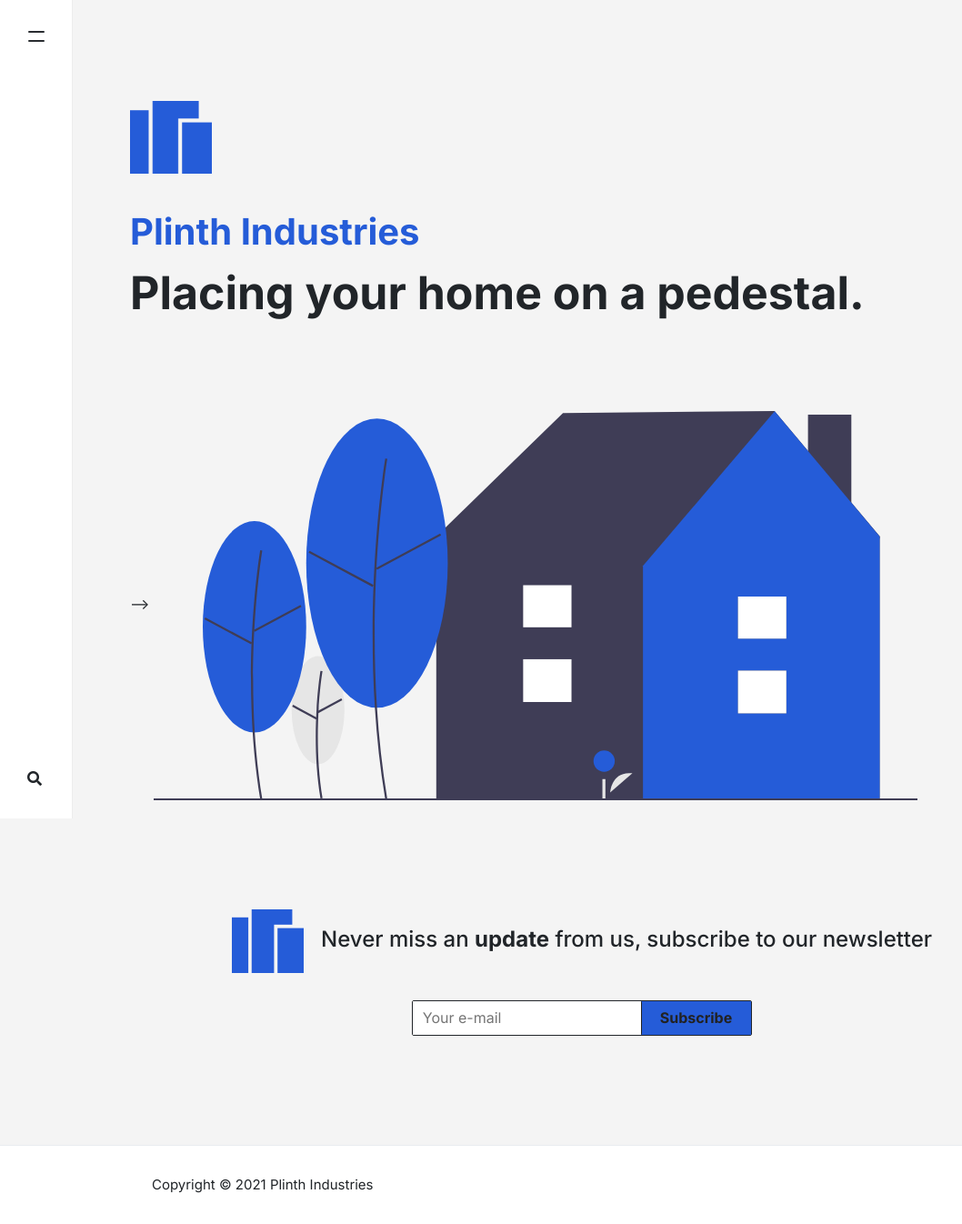
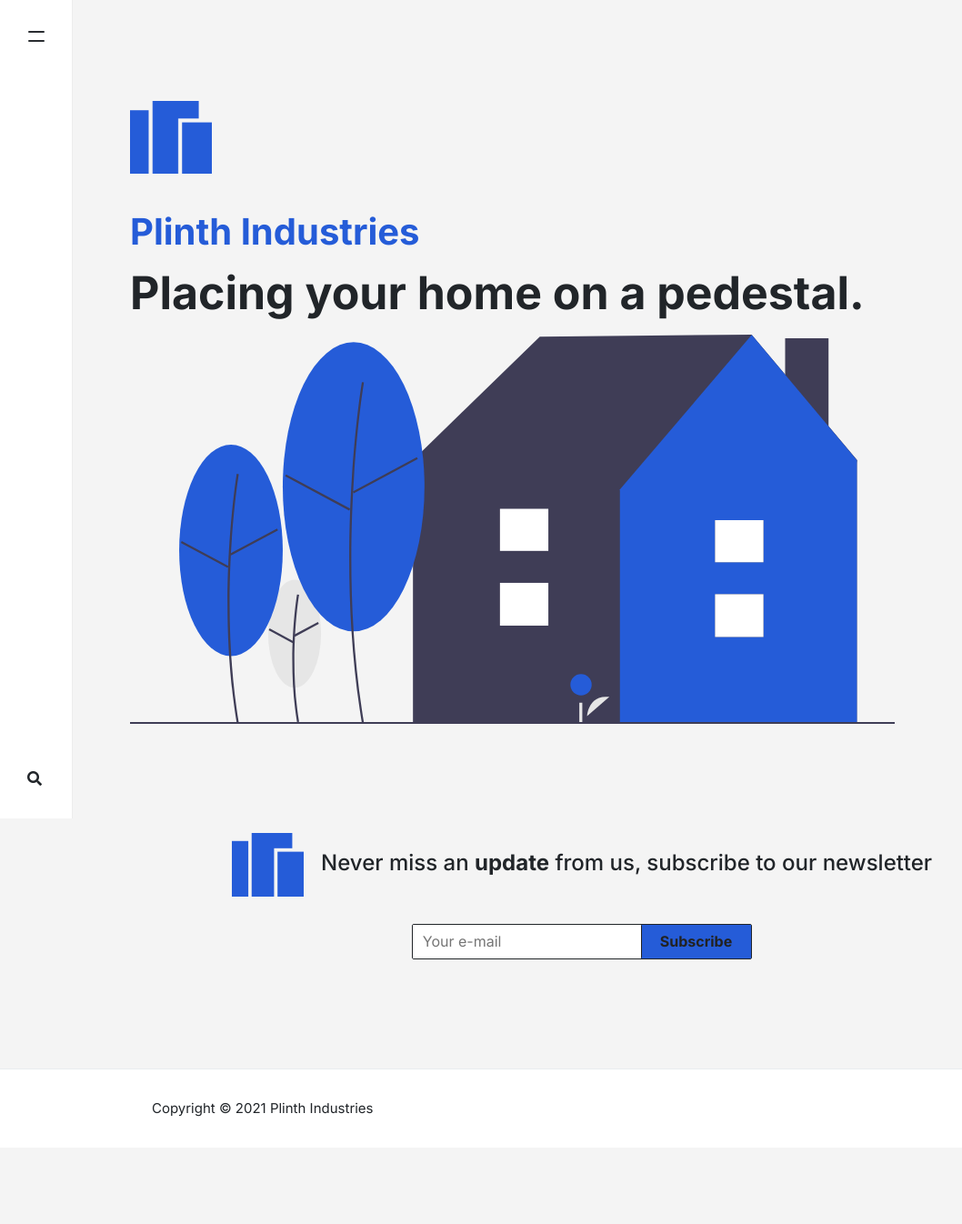
Before and after one commit to plinthindustries/plinthindustries.github.io, a Jekyll site: the page built from index.html, in a window 1280 px wide. Shown: the whole page at 91% size, without its empty margins (0-1058 px from the left). Built offline with Jekyll 4.4.1, drawn with Linux system fonts in a browser that asks for light colours; nearby versions of some CDN libraries; the list of posts is cut into pages by our own code; comment, search, counter and statistics services are not loaded; after the commit the page ends 1262 px from its top, so only the background shows below that.

Commit message:
Fix previous change to default

```diff
--- a/_layouts/default.html
+++ b/_layouts/default.html
@@ -90,8 +90,7 @@
             <!-- Content
     ================================================== -->
             <div class="main-content">
-                <!-- {{ content }} -->
-                <img src="{{ site.baseurl }}/assets/images/home.svg" alt="{{ site.name }}">
+                {{ content }}
             </div>
 
             {% if site.mailchimp-list %}
--- a/index.html
+++ b/index.html
@@ -3,18 +3,19 @@
 title: Home
 ---
 
+<img src="{{ site.baseurl }}/assets/images/home.svg" alt="{{ site.name }}">
 <!-- Posts Index
 ================================================== -->
-<div class="blog-grid-container">
+<!-- <div class="blog-grid-container">
     {% for post in paginator.posts %}
         {% include postbox.html %}
     {% endfor %}
-</div>
+</div> -->
 
 <!-- Pagination
 ================================================== -->
-<div class="bottompagination">
+<!-- <div class="bottompagination">
 <span class="navigation" role="navigation">
     {% include pagination.html %}
 </span>
-</div>
+</div> -->
```
